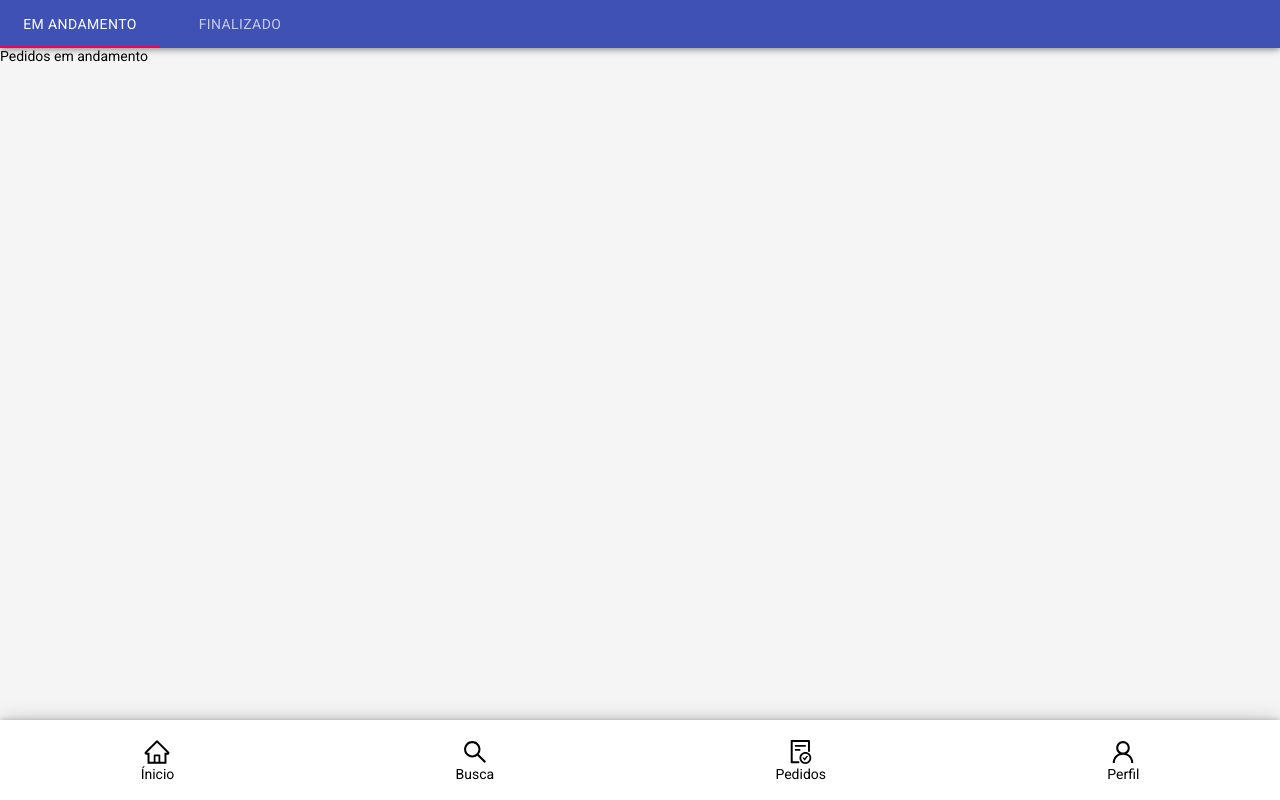
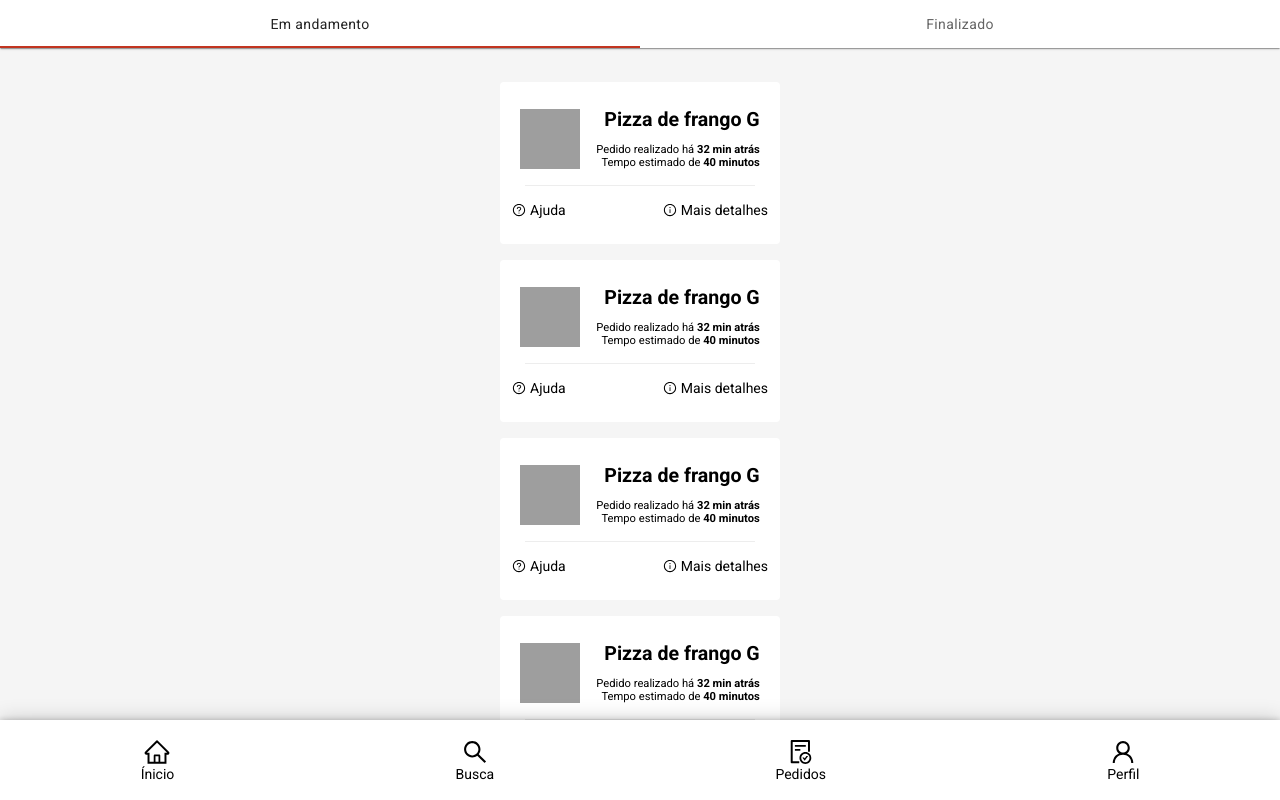
Before and after one commit to RaphaelOliveiraMoura/smart-menu, a React (Create React App) app in the folder frontend/: page /requests in a window 1280 px wide. Built offline with nearby package versions, Linux system fonts and the light colour scheme; grey boxes are pictures that could not be loaded.

Commit message:
feat: create in progress requests tab

```diff
--- a/frontend/src/App.jsx
+++ b/frontend/src/App.jsx
@@ -1,16 +1,21 @@
 import React from 'react';
 
+import { ThemeProvider } from '@material-ui/core';
 import { Router } from 'react-router-dom';
 
 import Routes from '~/routes/';
 import history from '~/services/history';
 import GlobalStyles from '~/styles/GlobalStyles';
 
+import theme from './styles/MaterialUICustomTheme';
+
 function App() {
   return (
     <Router history={history}>
-      <Routes />
-      <GlobalStyles />
+      <ThemeProvider theme={theme}>
+        <Routes />
+        <GlobalStyles />
+      </ThemeProvider>
     </Router>
   );
 }
--- a/frontend/src/components/BottomBar/styles.js
+++ b/frontend/src/components/BottomBar/styles.js
@@ -1,6 +1,10 @@
 import styled from 'styled-components';
 
 export const Container = styled.nav`
+  position: sticky;
+  bottom: 0;
+  left: 0;
+  right: 0;
   background: #fff;
   box-shadow: 0 0px 20px rgba(0, 0, 0, 0.19), 0 0px 6px rgba(0, 0, 0, 0.23);
   z-index: 50;
--- /dev/null
+++ b/frontend/src/mocks/requests.js
@@ -0,0 +1,36 @@
+import topics from './topics';
+
+export const inProgress = [
+  {
+    id: 1,
+    item: { id: 1, title: 'Pizza de frango G', topic: topics[0] },
+    estimatedTime: 40,
+    formattedEstimatedTime: '40 minutos',
+    createdAt: '2020-05-06T02:25:41.550Z',
+    formattedRequestedTime: '32 min atrás',
+  },
+  {
+    id: 2,
+    item: { id: 1, title: 'Pizza de frango G', topic: topics[0] },
+    estimatedTime: 40,
+    formattedEstimatedTime: '40 minutos',
+    createdAt: '2020-05-06T02:25:41.550Z',
+    formattedRequestedTime: '32 min atrás',
+  },
+  {
+    id: 3,
+    item: { id: 1, title: 'Pizza de frango G', topic: topics[0] },
+    estimatedTime: 40,
+    formattedEstimatedTime: '40 minutos',
+    createdAt: '2020-05-06T02:25:41.550Z',
+    formattedRequestedTime: '32 min atrás',
+  },
+  {
+    id: 4,
+    item: { id: 1, title: 'Pizza de frango G', topic: topics[0] },
+    estimatedTime: 40,
+    formattedEstimatedTime: '40 minutos',
+    createdAt: '2020-05-06T02:25:41.550Z',
+    formattedRequestedTime: '32 min atrás',
+  },
+];
--- /dev/null
+++ b/frontend/src/pages/Requests/Finished/index.jsx
@@ -0,0 +1,9 @@
+import React from 'react';
+
+import { Container } from './styles';
+
+function Finished() {
+  return <Container>Pedidos finalizados !!!</Container>;
+}
+
+export default Finished;
--- /dev/null
+++ b/frontend/src/pages/Requests/Finished/styles.js
@@ -0,0 +1,3 @@
+import styled from 'styled-components';
+
+export const Container = styled.div``;
--- /dev/null
+++ b/frontend/src/pages/Requests/InProgress/index.jsx
@@ -0,0 +1,47 @@
+import React from 'react';
+
+import { AiOutlineQuestionCircle, AiOutlineInfoCircle } from 'react-icons/ai';
+
+import { inProgress as requests } from '~/mocks/requests';
+
+import { Container } from './styles';
+
+function InProgress() {
+  return (
+    <Container>
+      {requests.map((request) => (
+        <article key={String(request.id)}>
+          <header>
+            <picture>
+              <img src={request.item.topic.image} alt={request.item.title} />
+            </picture>
+            <div>
+              <h1>{request.item.title}</h1>
+              <span>
+                Pedido realizado há&nbsp;
+                <strong>{request.formattedRequestedTime}</strong>
+              </span>
+              <span>
+                Tempo estimado de&nbsp;
+                <strong>{request.formattedEstimatedTime}</strong>
+              </span>
+            </div>
+          </header>
+          <div className="separator" />
+          <footer>
+            <button type="button">
+              <AiOutlineQuestionCircle />
+              Ajuda
+            </button>
+            <button type="button">
+              <AiOutlineInfoCircle />
+              Mais detalhes
+            </button>
+          </footer>
+        </article>
+      ))}
+    </Container>
+  );
+}
+
+export default InProgress;
--- /dev/null
+++ b/frontend/src/pages/Requests/InProgress/styles.js
@@ -0,0 +1,75 @@
+import styled from 'styled-components';
+
+export const Container = styled.div`
+  display: flex;
+  flex-direction: column;
+  justify-content: center;
+  align-items: center;
+  margin: 26px 0;
+
+  article {
+    background: #fff;
+    padding: 26px 12px;
+    border-radius: 4px;
+    margin: 8px;
+    width: 280px;
+  }
+
+  header {
+    display: flex;
+    justify-content: center;
+    align-items: center;
+    text-align: right;
+
+    picture {
+      width: 60px;
+      height: 60px;
+      border-radius: 30px;
+      margin-right: 16px;
+    }
+
+    img {
+      width: 100%;
+      height: 100%;
+    }
+  }
+
+  header > div {
+    display: flex;
+    flex-direction: column;
+  }
+
+  header {
+    h1 {
+      font-size: 1.4em;
+      margin-bottom: 12px;
+    }
+
+    span {
+      font-size: 0.8em;
+    }
+  }
+
+  .separator {
+    width: 90%;
+    height: 1px;
+    background: #ededed;
+    margin: 16px auto;
+  }
+
+  footer {
+    display: flex;
+    justify-content: space-between;
+    align-items: center;
+
+    button {
+      display: flex;
+      justify-content: center;
+      align-items: center;
+
+      svg {
+        margin-right: 4px;
+      }
+    }
+  }
+`;
--- a/frontend/src/pages/Requests/index.jsx
+++ b/frontend/src/pages/Requests/index.jsx
@@ -4,6 +4,8 @@ import { AppBar, Tabs, Tab } from '@material-ui/core';
 
 import TabPanel from '~/components/TabPanel';
 
+import Finished from './Finished';
+import InProgress from './InProgress';
 import { Container } from './styles';
 
 function Requests() {
@@ -11,10 +13,12 @@ function Requests() {
 
   return (
     <Container>
-      <AppBar position="static">
+      <AppBar position="static" elevation="1">
         <Tabs
           value={currentTabIndex}
           onChange={(_, selectedIndex) => setCurrentTabIndex(selectedIndex)}
+          variant="fullWidth"
+          centered
         >
           <Tab label="Em andamento" />
           <Tab label="Finalizado" />
@@ -22,10 +26,10 @@ function Requests() {
       </AppBar>
 
       <TabPanel currentTabIndex={currentTabIndex} index={0}>
-        Pedidos em andamento
+        <InProgress />
       </TabPanel>
       <TabPanel currentTabIndex={currentTabIndex} index={1}>
-        Pedidos finalizados
+        <Finished />
       </TabPanel>
     </Container>
   );
--- a/frontend/src/pages/Requests/styles.js
+++ b/frontend/src/pages/Requests/styles.js
@@ -1,5 +1,7 @@
 import styled from 'styled-components';
 
 export const Container = styled.section`
-  min-height: 100vh;
+  button[role='tab'] {
+    text-transform: none;
+  }
 `;
--- /dev/null
+++ b/frontend/src/styles/MaterialUICustomTheme.js
@@ -0,0 +1,11 @@
+import { createMuiTheme } from '@material-ui/core/styles';
+
+export const primaryColor = '#ffffff';
+export const secondaryColor = '#c23520';
+
+export default createMuiTheme({
+  palette: {
+    primary: { main: primaryColor },
+    secondary: { main: secondaryColor },
+  },
+});
```
